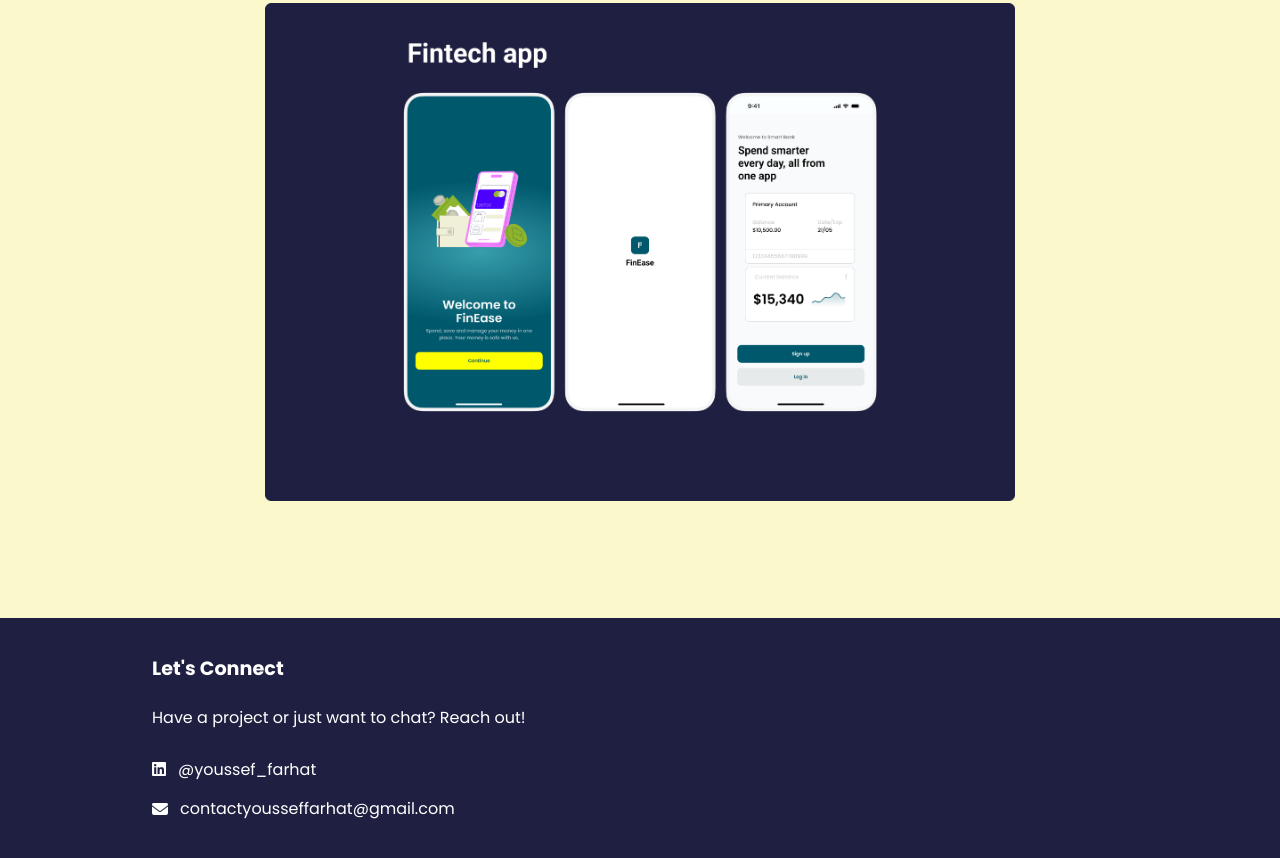
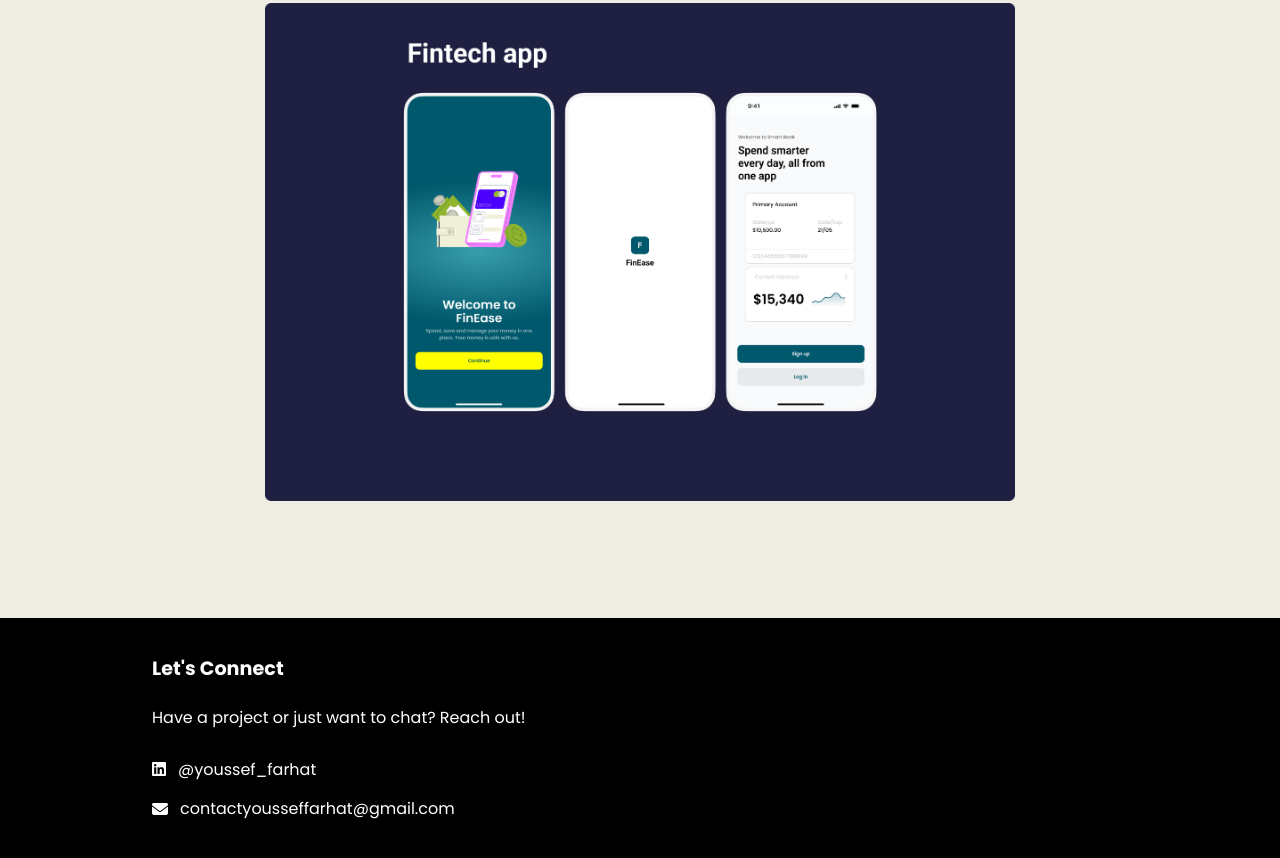
Before and after one commit to YoussefFarhat22/Portfolio_2024, a plain HTML site: page index.html in a window 1280 px wide. Shown: the part 1128-1986 px from the top of the page. Drawn offline with Linux system fonts and the light colour scheme.

Commit message:
Change bg color

```diff
--- a/styles.css
+++ b/styles.css
@@ -28,7 +28,7 @@ ul{
 
 
   overflow-x: hidden;
-  background-color: #FBF8CC;
+  background-color: #EFEDE4;
 
 }
 
@@ -274,7 +274,7 @@ line-height: 1.2;
   gap: 30px;
   padding-block: 2.5rem;
   margin-top: 30px;
-  background-color: #1F2041;
+  background-color: #000000;
   color: white;
 }
 
```
